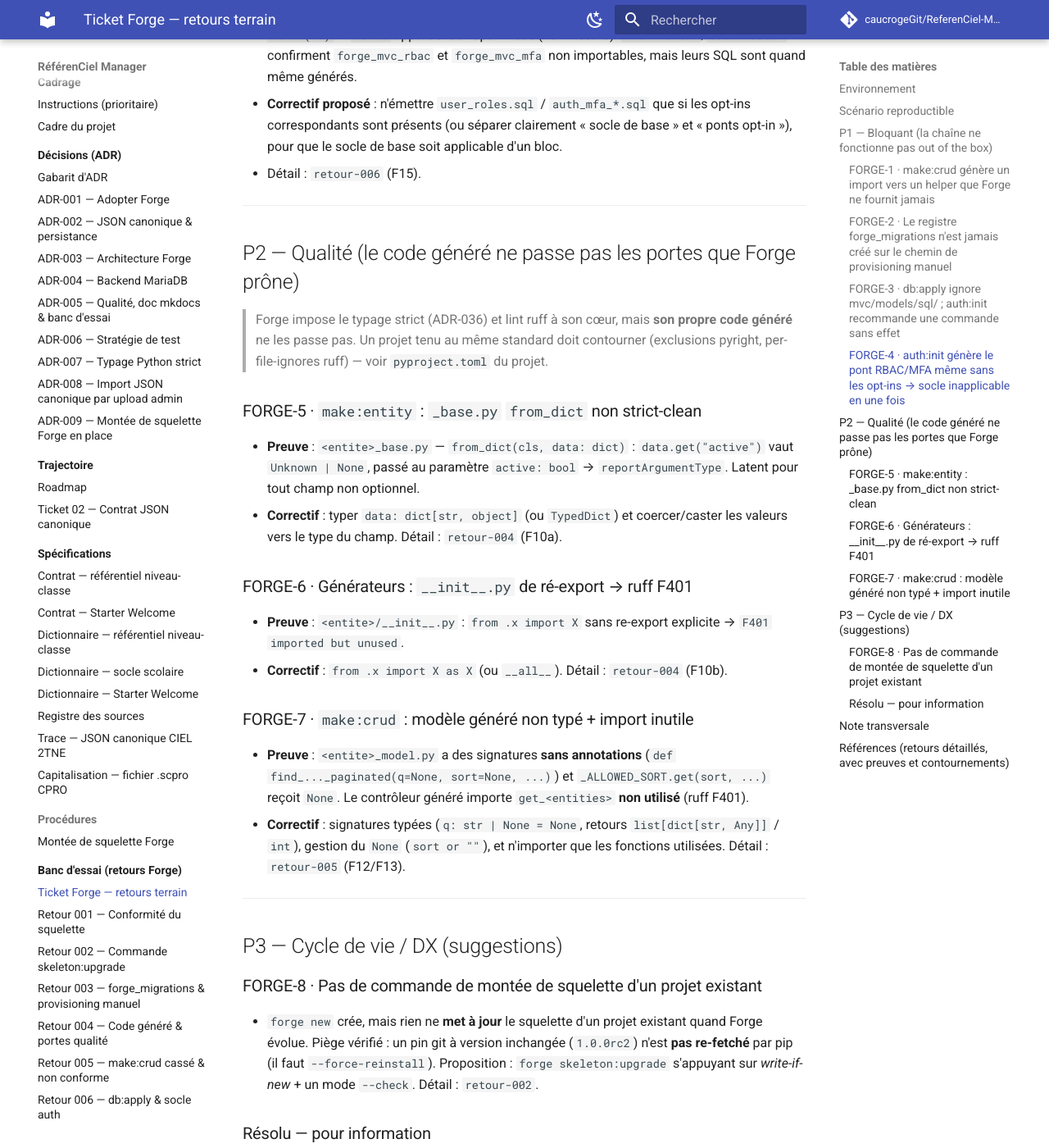
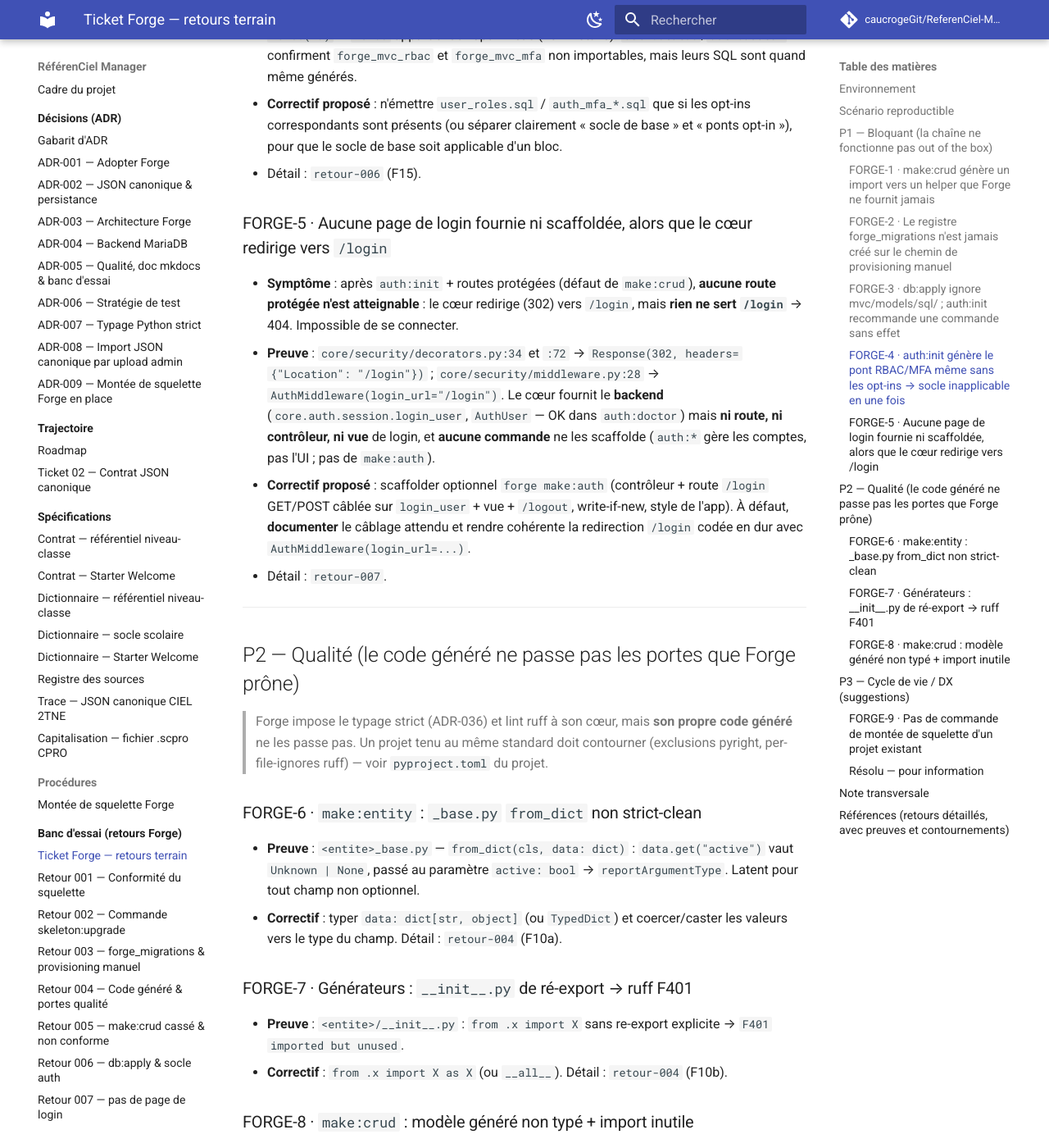
Before and after one commit to caucrogeGit/ReferenCiel-Manager, an MkDocs documentation site: the page built from docs/banc-essai/ticket-forge-01-retours-terrain-ciel-2tne.md, in a window 1280 px wide and 1400 px high, scrolled down 2323 px. Shown: the whole window at 82% size. Built offline with MkDocs 1.6.1 and Material for MkDocs 9.7.7, drawn with Linux system fonts in a browser that asks for light colours; comment, search, counter and statistics services are not loaded; some of the changed text lies outside the part shown.

Commit message:
docs(banc-essai): retour-007 (pas de page de login) + FORGE-5 dans le ticket
Le cœur redirige les routes protégées vers /login (decorators.py:34,
middleware.py:28) mais ne fournit ni route/contrôleur/vue de login, ni
commande pour les scaffolder → aucune route protégée atteignable après auth:init.

- retour-007 : constat détaillé + proposition (forge make:auth, ou doc du câblage).
- ticket Forge : nouvel item FORGE-5 (P1), renumérotation P2/P3, note transversale
  et références mises à jour.

make check vert.

Co-Authored-By: Claude Opus 4.8 (1M context) <noreply@anthropic.com>

```diff
--- a/docs/banc-essai/ticket-forge-01-retours-terrain-ciel-2tne.md
+++ b/docs/banc-essai/ticket-forge-01-retours-terrain-ciel-2tne.md
@@ -88,6 +88,23 @@ forge auth:init ; forge auth:user:create
   « ponts opt-in »), pour que le socle de base soit applicable d'un bloc.
 - Détail : `retour-006` (F15).
 
+### FORGE-5 · Aucune page de login fournie ni scaffoldée, alors que le cœur redirige vers `/login`
+
+- **Symptôme** : après `auth:init` + routes protégées (défaut de `make:crud`),
+  **aucune route protégée n'est atteignable** : le cœur redirige (302) vers `/login`,
+  mais **rien ne sert `/login`** → 404. Impossible de se connecter.
+- **Preuve** : `core/security/decorators.py:34` et `:72` →
+  `Response(302, headers={"Location": "/login"})` ; `core/security/middleware.py:28` →
+  `AuthMiddleware(login_url="/login")`. Le cœur fournit le **backend**
+  (`core.auth.session.login_user`, `AuthUser` — OK dans `auth:doctor`) mais **ni
+  route, ni contrôleur, ni vue** de login, et **aucune commande** ne les scaffolde
+  (`auth:*` gère les comptes, pas l'UI ; pas de `make:auth`).
+- **Correctif proposé** : scaffolder optionnel `forge make:auth` (contrôleur + route
+  `/login` GET/POST câblée sur `login_user` + vue + `/logout`, write-if-new, style de
+  l'app). À défaut, **documenter** le câblage attendu et rendre cohérente la
+  redirection `/login` codée en dur avec `AuthMiddleware(login_url=...)`.
+- Détail : `retour-007`.
+
 ---
 
 ## P2 — Qualité (le code généré ne passe pas les portes que Forge prône)
@@ -124,7 +141,7 @@ forge auth:init ; forge auth:user:create
 
 ## P3 — Cycle de vie / DX (suggestions)
 
-### FORGE-8 · Pas de commande de montée de squelette d'un projet existant
+### FORGE-9 · Pas de commande de montée de squelette d'un projet existant
 
 - `forge new` crée, mais rien ne **met à jour** le squelette d'un projet existant
   quand Forge évolue. Piège vérifié : un pin git à version inchangée (`1.0.0rc2`)
@@ -142,10 +159,12 @@ forge auth:init ; forge auth:user:create
 ## Note transversale
 
 Le fil rouge P1-P2 : **les générateurs Forge produisent du code que Forge lui-même
-ne passe pas** (import cassé, typage, lint), et **les chemins base de données**
-(`db:init` manuel, `db:apply`, socle `auth:init`) ont des angles morts qui bloquent
-un projet réel. Corriger à la source rendrait la chaîne
-`make:entity → migration → make:crud → auth` **fonctionnelle et conforme d'emblée**.
+ne passe pas** (import cassé, typage, lint) ; **les chemins base de données**
+(`db:init` manuel, `db:apply`, socle `auth:init`) ont des angles morts ; et le
+**flux d'authentification** est incomplet (le cœur redirige vers `/login` sans que
+rien ne fournisse cette page). Corriger à la source rendrait la chaîne
+`make:entity → migration → make:crud → auth → login` **fonctionnelle et conforme
+d'emblée**.
 
 ## Références (retours détaillés, avec preuves et contournements)
 
@@ -153,5 +172,6 @@ un projet réel. Corriger à la source rendrait la chaîne
 - `retour-004` — code généré vs portes qualité (`make:entity`).
 - `retour-005` — `make:crud` cassé & non conforme.
 - `retour-006` — `db:apply` & socle auth.
+- `retour-007` — aucune page de login scaffoldée.
 - `retour-002` — commande `skeleton:upgrade`.
 - `retour-001` — conformité du squelette (résolu).
--- a/mkdocs.yml
+++ b/mkdocs.yml
@@ -96,3 +96,4 @@ nav:
       - Retour 004 — Code généré & portes qualité: banc-essai/retour-004-code-genere-non-conforme-portes-qualite.md
       - Retour 005 — make:crud cassé & non conforme: banc-essai/retour-005-make-crud-code-casse-et-non-conforme.md
       - Retour 006 — db:apply & socle auth: banc-essai/retour-006-db-apply-ignore-models-sql-et-socle-auth-rbac.md
+      - Retour 007 — pas de page de login: banc-essai/retour-007-aucune-page-login-scaffoldee.md
```
Also changed, not shown: other parts of docs/banc-essai/ticket-forge-01-retours-terrain-ciel-2tne.md (+3 -3 lines), docs/banc-essai/README.md (+1 -0 lines), docs/banc-essai/retour-007-aucune-page-login-scaffoldee.md (added, +56 -0 lines).
